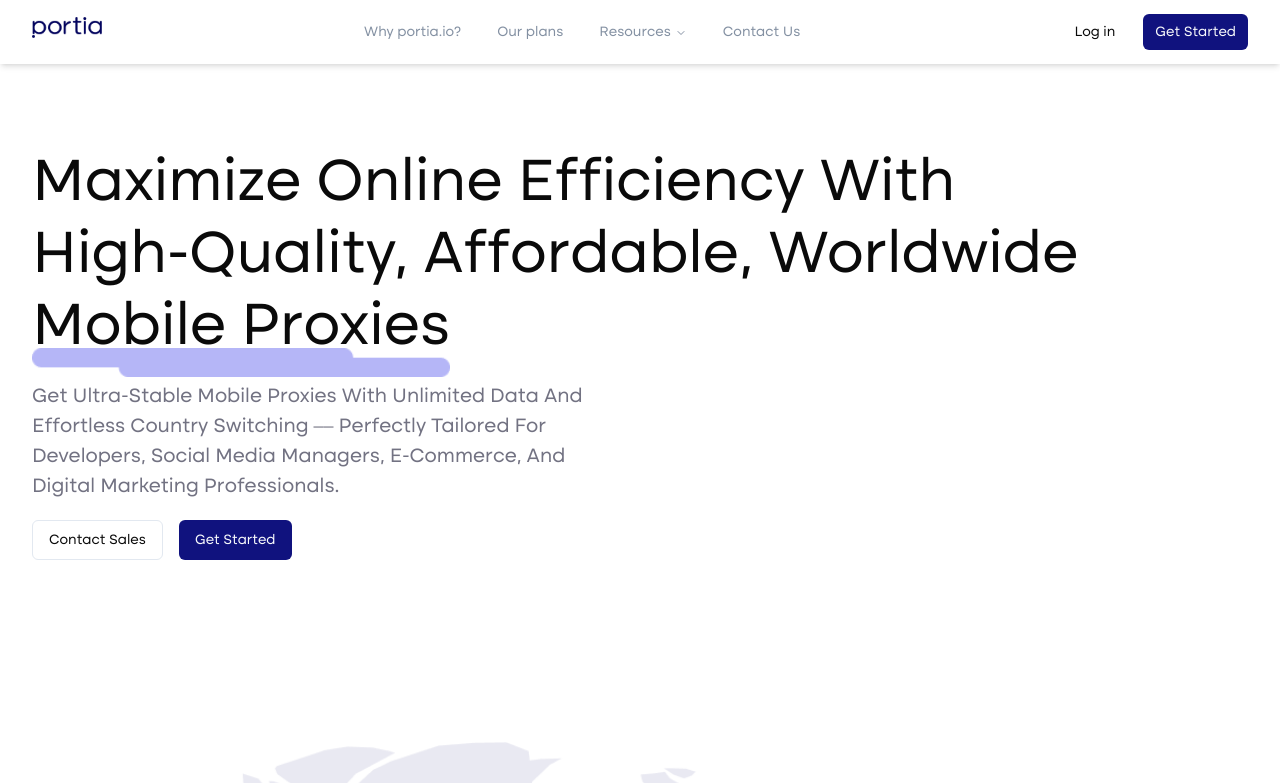
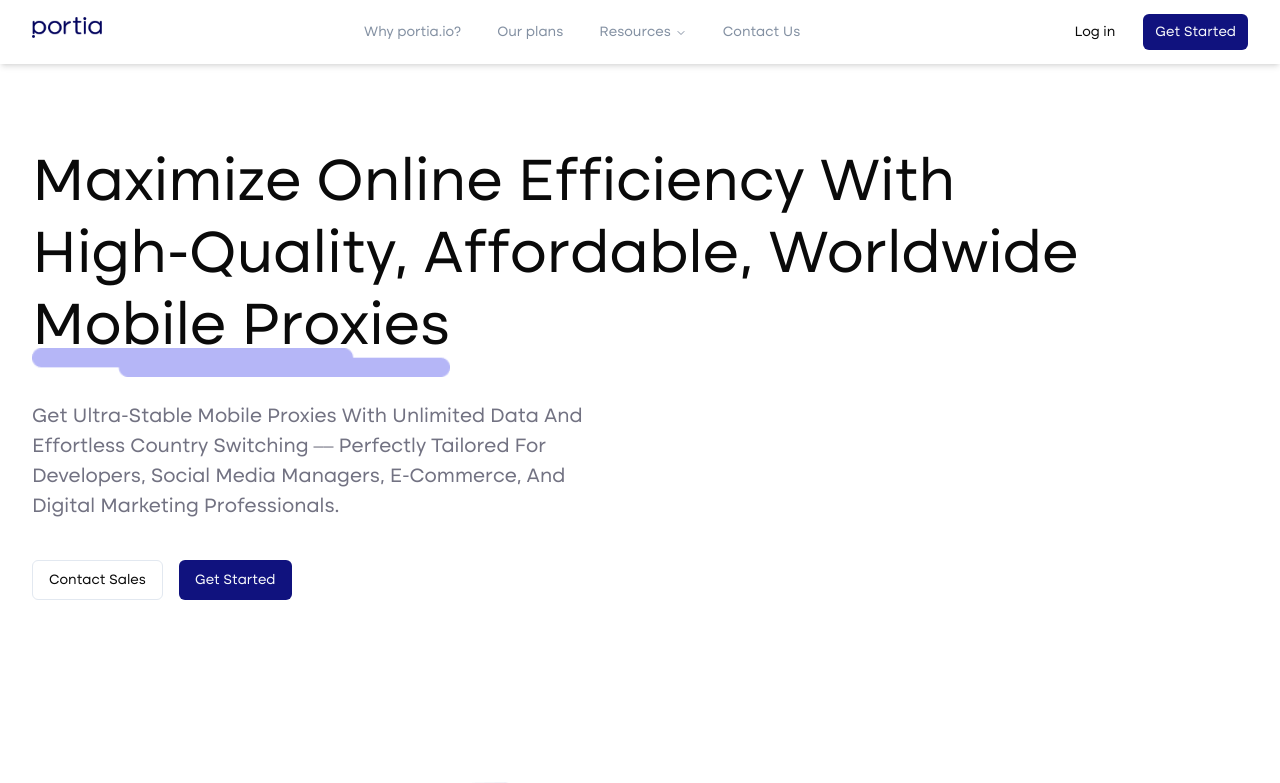
Before and after one commit to Saeed-Altout/portia, a Next.js app: page / in a window 1280 px wide. Shown: the top 783 px of the page. Built offline with nearby package versions, Linux system fonts and the light colour scheme.

Commit message:
update distance between title and description in hero..

```diff
--- a/app/(website)/(pages)/(home)/_components/hero.tsx
+++ b/app/(website)/(pages)/(home)/_components/hero.tsx
@@ -4,7 +4,7 @@ import { Button } from "@/components/ui/button";
 
 export const Hero = () => {
   return (
-    <section className="max-container flex flex-col justify-center items-start gap-y-5 py-20">
+    <section className="max-container flex flex-col justify-center items-start gap-y-10 py-20">
       {/* Title  */}
       <h1 className="max-w-[1090px] font-medium capitalize text-[30px] leading-[44px] md:text-[40px] md:leading-[50px] lg:text-6xl lg:leading-[72px]">
         Maximize online efficiency with high-quality, affordable, worldwide{" "}
```
